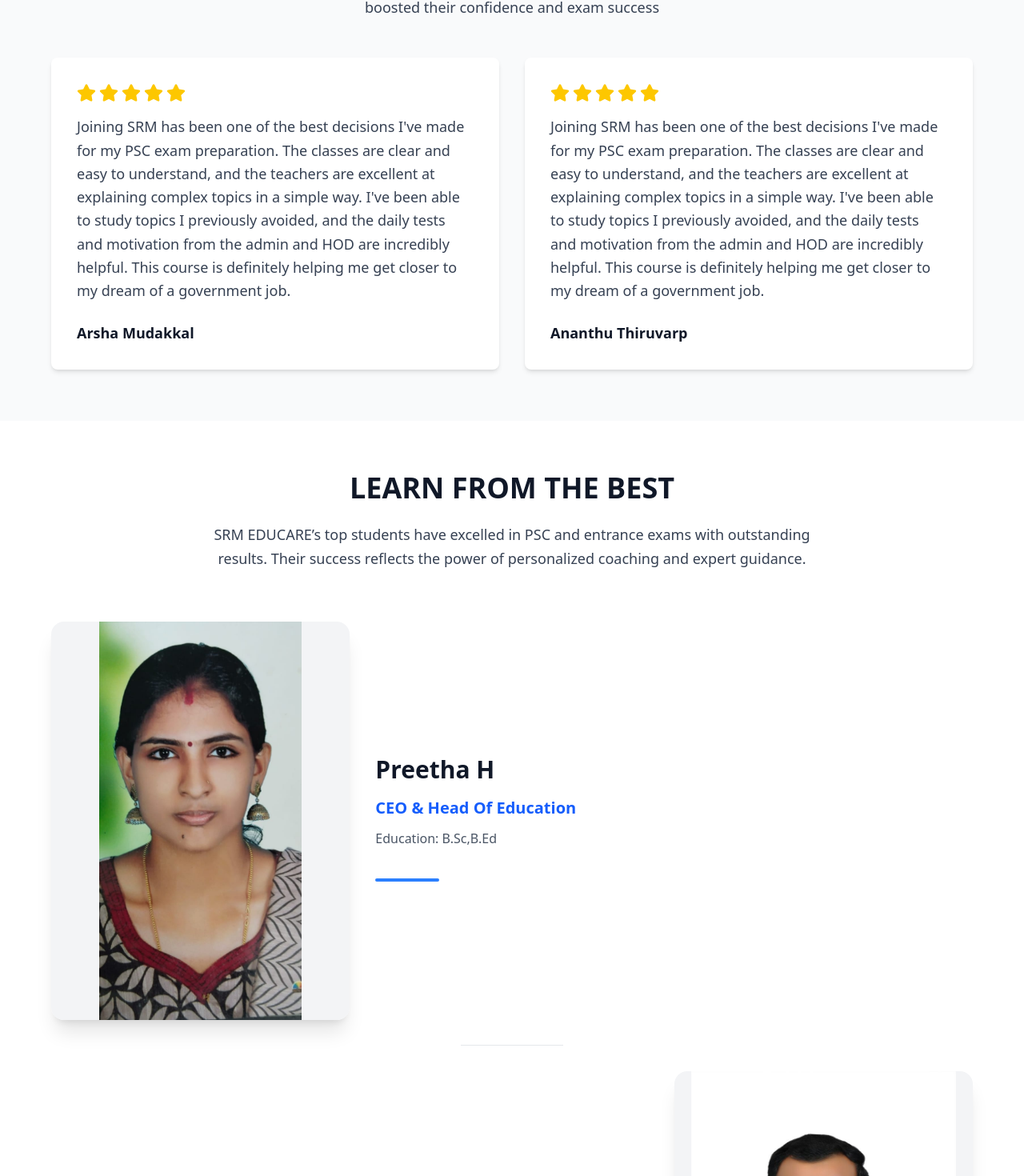
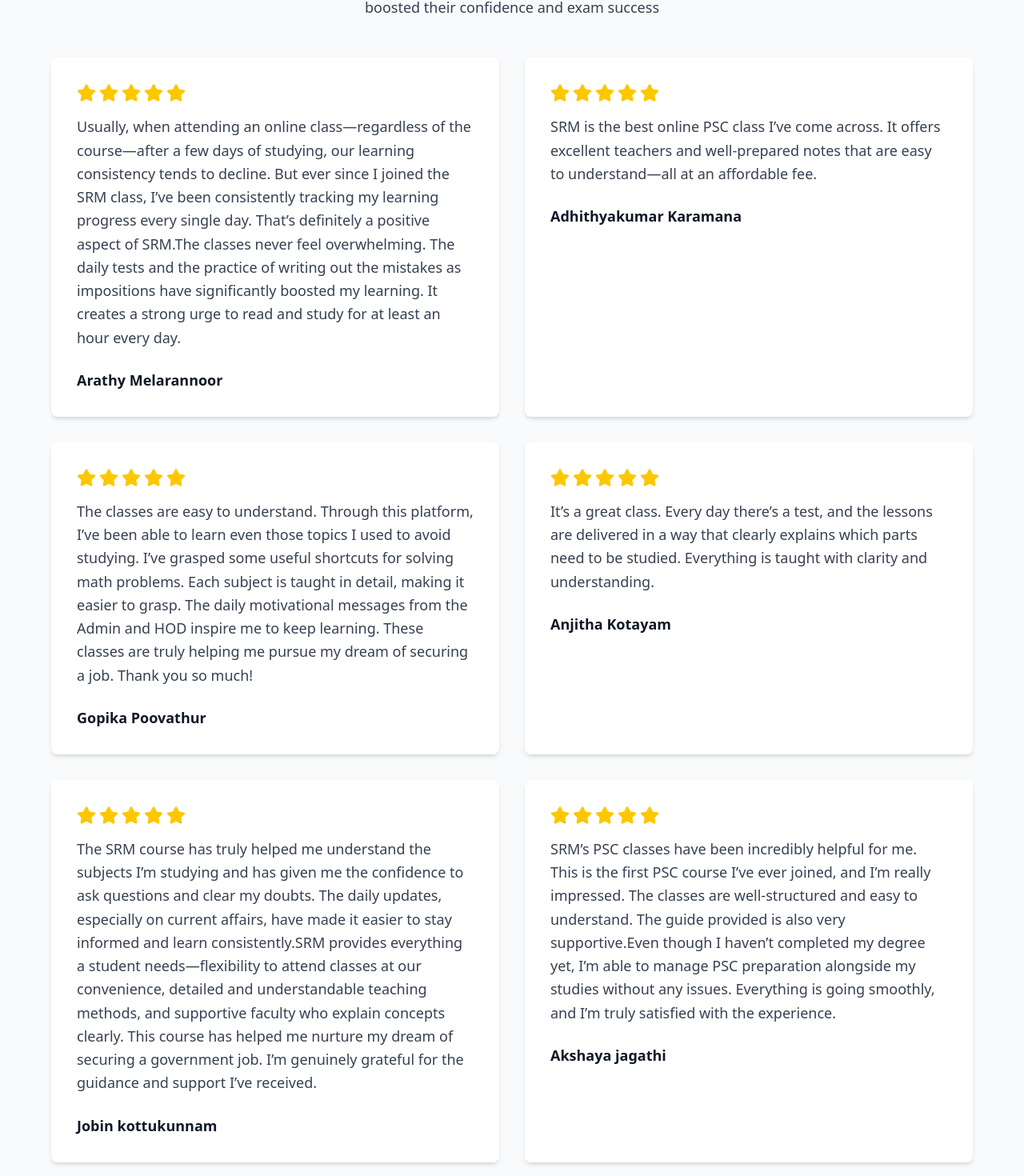
Before and after one commit to Rejin-2007/srmeducare, a React (Vite) app: page / in a window 1280 px wide. Shown: the part 2871-4341 px from the top of the page at 80% size. Built offline with nearby package versions, Linux system fonts and the light colour scheme.

Commit message:
Added Ztudent Review

```diff
--- a/src/components/TestimonialsSection.jsx
+++ b/src/components/TestimonialsSection.jsx
@@ -10,14 +10,49 @@ const TestimonialsSection = () => {
       {
         id: 1,
         rating: 5, // Number of stars (1-5)
-        text: "Joining SRM has been one of the best decisions I've made for my PSC exam preparation. The classes are clear and easy to understand, and the teachers are excellent at explaining complex topics in a simple way. I've been able to study topics I previously avoided, and the daily tests and motivation from the admin and HOD are incredibly helpful. This course is definitely helping me get closer to my dream of a government job.",
-        author: "Arsha Mudakkal"
+        text: "Usually, when attending an online class—regardless of the course—after a few days of studying, our learning consistency tends to decline. But ever since I joined the SRM class, I’ve been consistently tracking my learning progress every single day. That’s definitely a positive aspect of SRM.The classes never feel overwhelming. The daily tests and the practice of writing out the mistakes as impositions have significantly boosted my learning. It creates a strong urge to read and study for at least an hour every day.",
+        author: "Arathy Melarannoor"
       },
       {
         id: 2,
         rating: 5, // Number of stars (1-5)
-        text: "Joining SRM has been one of the best decisions I've made for my PSC exam preparation. The classes are clear and easy to understand, and the teachers are excellent at explaining complex topics in a simple way. I've been able to study topics I previously avoided, and the daily tests and motivation from the admin and HOD are incredibly helpful. This course is definitely helping me get closer to my dream of a government job.",
-        author: "Ananthu Thiruvarp"
+        text: "SRM is the best online PSC class I’ve come across. It offers excellent teachers and well-prepared notes that are easy to understand—all at an affordable fee.",
+        author: "Adhithyakumar Karamana"
+      },
+      {
+        id: 3,
+        rating: 5, // Number of stars (1-5)
+        text: "The classes are easy to understand. Through this platform, I’ve been able to learn even those topics I used to avoid studying. I’ve grasped some useful shortcuts for solving math problems. Each subject is taught in detail, making it easier to grasp. The daily motivational messages from the Admin and HOD inspire me to keep learning. These classes are truly helping me pursue my dream of securing a job. Thank you so much!",
+        author: "Gopika Poovathur"
+      },
+      {
+        id: 4,
+        rating: 5, // Number of stars (1-5)
+        text: "It’s a great class. Every day there’s a test, and the lessons are delivered in a way that clearly explains which parts need to be studied. Everything is taught with clarity and understanding.",
+        author: "Anjitha Kotayam"
+      }, {
+        id: 5,
+        rating: 5, // Number of stars (1-5)
+        text: "The SRM course has truly helped me understand the subjects I’m studying and has given me the confidence to ask questions and clear my doubts. The daily updates, especially on current affairs, have made it easier to stay informed and learn consistently.SRM provides everything a student needs—flexibility to attend classes at our convenience, detailed and understandable teaching methods, and supportive faculty who explain concepts clearly. This course has helped me nurture my dream of securing a government job. I’m genuinely grateful for the guidance and support I’ve received.",
+        author: "Jobin kottukunnam"
+      },
+      {
+        id: 6,
+        rating: 5, // Number of stars (1-5)
+        text: "SRM’s PSC classes have been incredibly helpful for me. This is the first PSC course I’ve ever joined, and I’m really impressed. The classes are well-structured and easy to understand. The guide provided is also very supportive.Even though I haven’t completed my degree yet, I’m able to manage PSC preparation alongside my studies without any issues. Everything is going smoothly, and I’m truly satisfied with the experience.",
+        author: "Akshaya jagathi"
+      },
+      {
+        id: 7,
+        rating: 5, // Number of stars (1-5)
+        text: "I have been attending the SRM online classes and I am very satisfied with the classes which are simple and in a unique way of teaching which I have never experienced before moreover I think no other online platform will provide an easy well structured class like this  and I am glad I joined SRM ",
+        author: "Ananthu thiruvarp"
+      },
+      {
+        id: 8,
+        rating: 5, // Number of stars (1-5)
+        text: "The classes are very easy to understand. All the teachers explain everything with great clarity and precision. They repeat important points multiple times to ensure we grasp the concepts thoroughly. This approach has truly helped me learn better and feel more confident in my preparation.",
+        author: "Abhirami Kumarakam"
       }
     ]
   };
```
